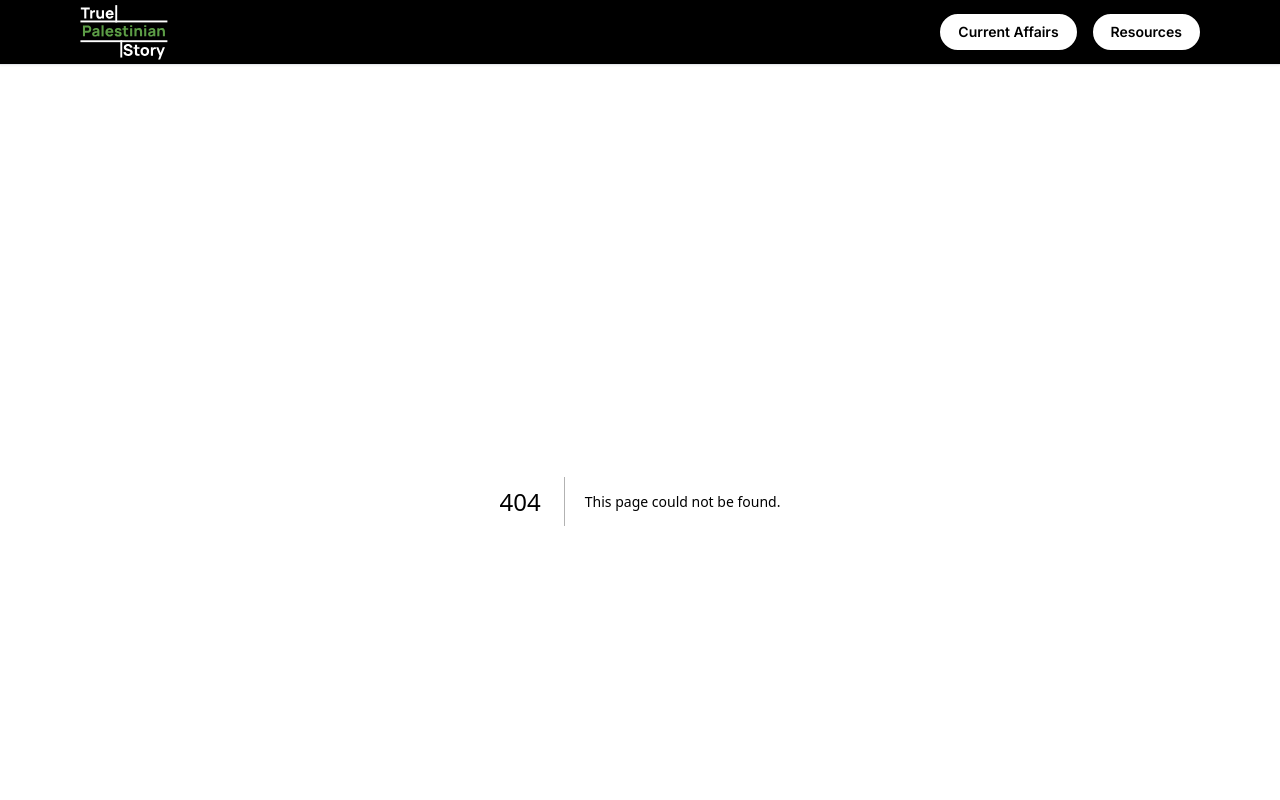
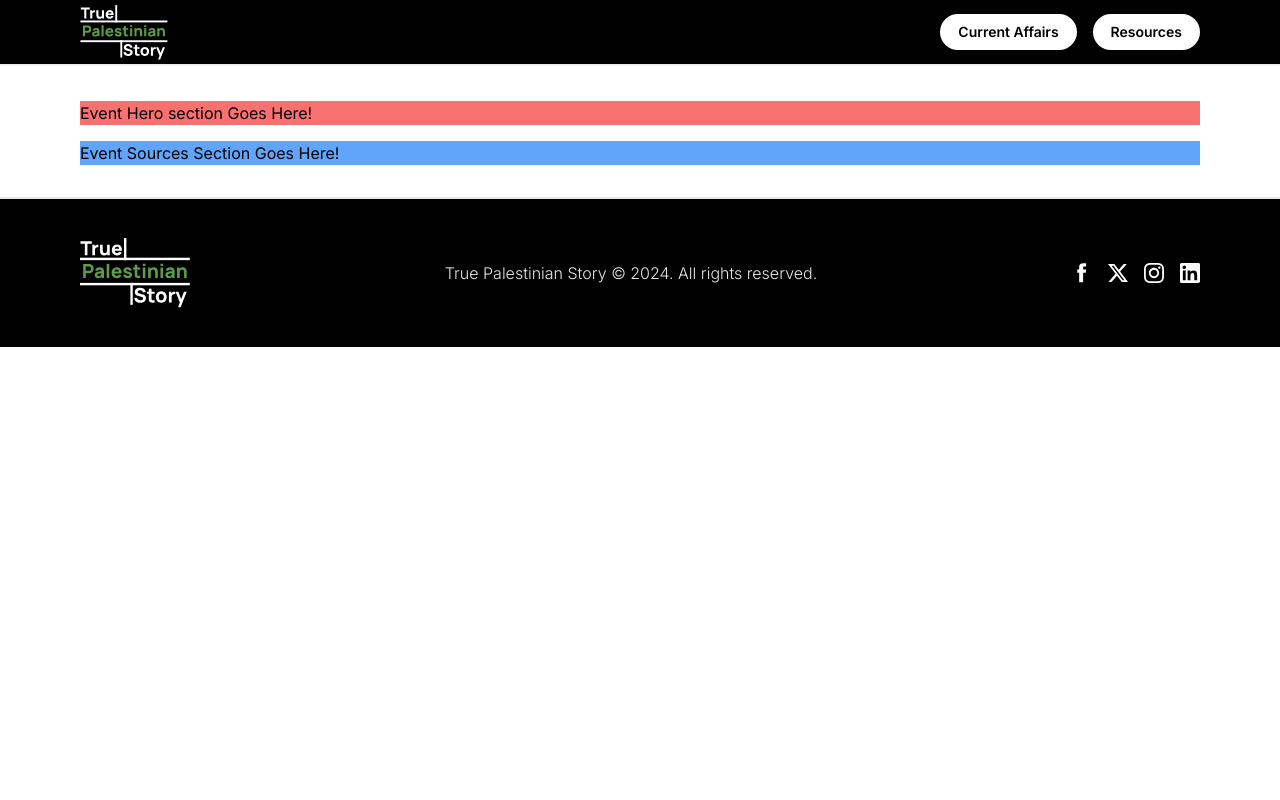
Before and after one commit to prokaryotdev/true-palestinian-story, a Next.js app: page /events/1 in a window 1280 px wide. Before the commit this address had no page. Shown: the top 800 px of the page. Built offline with nearby package versions, Linux system fonts and the light colour scheme.

Commit message:
create event-page

```diff
--- /dev/null
+++ b/app/events/[evenId]/page.tsx
@@ -0,0 +1,12 @@
+import EventHero from "@/components/event-page/event-hero";
+import EventSources from "@/components/event-page/event-sources";
+const page = () => {
+  return (
+    <div>
+      <EventHero />
+      <EventSources />
+    </div>
+  );
+};
+
+export default page;
```
